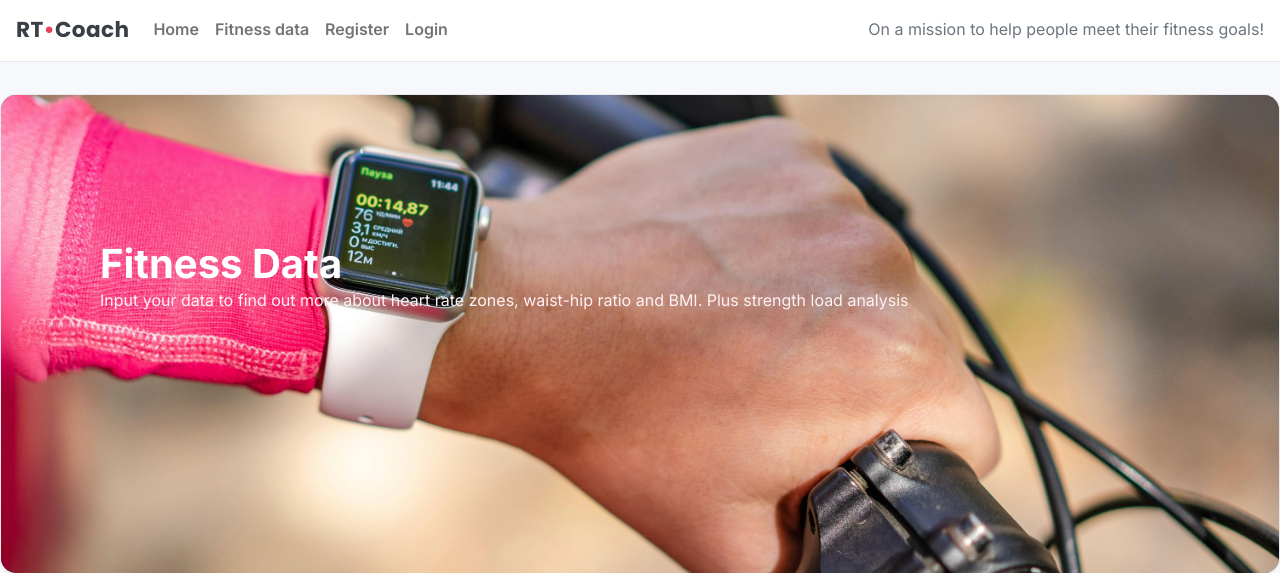
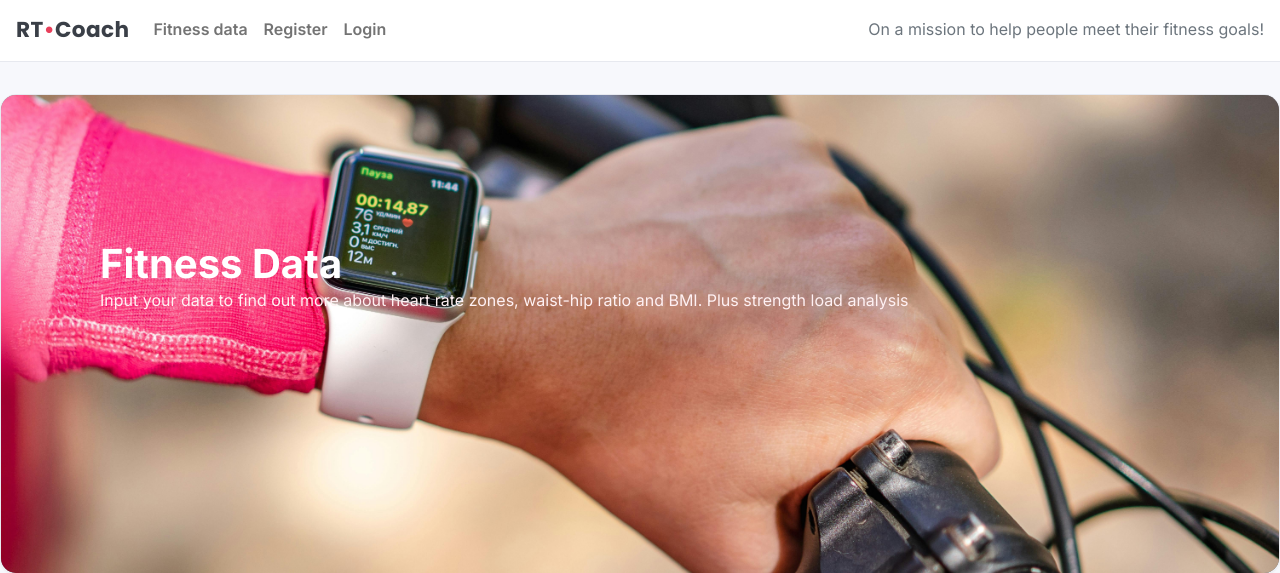
Before and after one commit to rory-codes/rt-coach, a Django app: page /fitness/ in a window 1280 px wide. Shown: the top 573 px of the page. Run offline with Django 4.2, Linux system fonts and the light colour scheme; data that the repository does not hold is empty; parts of the project's set-up code (start-up, migrations or seed data) failed here and were passed over.

Commit message:
Changes for wave accessibility

```diff
--- a/blog/templates/blog/comment_edit.html
+++ b/blog/templates/blog/comment_edit.html
@@ -1,3 +1,5 @@
+<!--Used CI code from django blog as base code and made changes to it to allign with project-->
+
 {% extends "base.html" %}
 {% load crispy_forms_tags %}
 
--- a/blog/templates/blog/index.html
+++ b/blog/templates/blog/index.html
@@ -1,3 +1,5 @@
+<!--Used CI code from django blog as base code and made changes to it to allign with project-->
+
 {% extends "base.html" %}
 {% load static %}
 
@@ -22,7 +24,7 @@
               </a>
               <hr />
               <p class="card-text text-muted h6 mb-0">
-                <time datetime="{{ post.created_on|date:'c' }}">{{ post.created_on }}</time>
+                <time datetime="{{ post.created_on|date:'Y-m-d\\TH:i:sP }}">{{ post.created_on|date:'M. j, Y' }}</time>
               </p>
             </div>
           </div>
--- a/blog/templates/blog/post_detail.html
+++ b/blog/templates/blog/post_detail.html
@@ -1,3 +1,5 @@
+<!--Used CI code from django blog as base code and made changes to it to allign with project-->
+
 {% extends "base.html" %}
 {% load static %}
 {% load crispy_forms_tags %}
@@ -47,7 +49,7 @@
     {% elif not comment.approved %} d-none{% endif %}">
     <p class="fw-bold">
       {{ comment.author }}
-      <span class="fw-normal">{{ comment.created_on }}</span> wrote:
+      <span class="fw-normal">{{ comment.created_on|date:'M. j, Y' }}</span> wrote:
     </p>
 
     <div id="comment{{ comment.id }}">{{ comment.body|linebreaks }}</div>
--- a/fitness_data/templates/fitness_data/fitness_data.html
+++ b/fitness_data/templates/fitness_data/fitness_data.html
@@ -23,7 +23,7 @@
 
 {% block content %}
 <main id="main" class="container" role="main" aria-labelledby="page-title">
-  <link rel="stylesheet" href="{% static 'fitness_data/css/fitness_data.css' %}" />
+  <link rel="stylesheet" href="{% static 'fitness_data/css/fitness_data.css' %}">
 
   <!-- Personal Metrics -->
   <div class="row mt-2">
@@ -179,7 +179,7 @@
           <div class="row mt-3">
             <div class="col">
               {% if fitness_data %}
-                <p class="text-end"><em>Updated on: {{ fitness_data.updated_on }}</em></p>
+                <p class="text-end"><em>Updated on:'Y-m-d\\TH:i:sP' {{ fitness_data.updated_on|date:'M. j, Y' }}</em></p>
               {% else %}
                 <p class="text-end text-muted"><em>Updated on: —</em></p>
               {% endif %}
--- a/templates/base.html
+++ b/templates/base.html
@@ -9,9 +9,9 @@
 <html class="h-100" lang="en">
 
 <head>
-  <meta charset="utf-8" />
+  <meta charset="utf-8">
   <title>RT Coach Blog</title>
-  <meta name="viewport" content="width=device-width, initial-scale=1" />
+  <meta name="viewport" content="width=device-width, initial-scale=1">
 
   <!-- Google Fonts -->
   <link rel="preconnect" href="https://fonts.gstatic.com" crossorigin>
@@ -47,10 +47,10 @@
 
       <div class="collapse navbar-collapse" id="navbarText">
         <ul class="navbar-nav me-auto mb-2 mb-lg-0">
-          <li class="nav-item">
-            <a class="nav-link {% if request.path == home_url %}active{% endif %}" aria-current="page"
-              href="{{ home_url }}">Home</a>
-          </li>
+         <!-- <li class="nav-item">
+            <a class="nav-link {% if request.path == workout_url %}active{% endif %}" aria-current="page"
+              href="{{ workout_url }}">Workout</a>
+          </li>-->
           <li class="nav-item">
             <a class="nav-link {% if request.path == fitness_data_url %}active{% endif %}" aria-current="page"
               href="{{ fitness_url }}">Fitness data</a>
@@ -100,7 +100,7 @@
   <section class="container-fluid px-0">
     <div class="masthead light-bg">
       <div class="masthead-image">
-        <img class="masthead-photo" src="{% static 'img/rt-coach-hero.png' %}" alt="Athlete training with RT Coach" />
+        <img class="masthead-photo" src="{% static 'img/rt-coach-hero.png' %}" alt="Athlete training with RT Coach">
       </div>
       <div class="masthead-text">
         <h1 class="h3 m-0">Welcome to <span class="red-o">RT Coach</span></h1>
```
